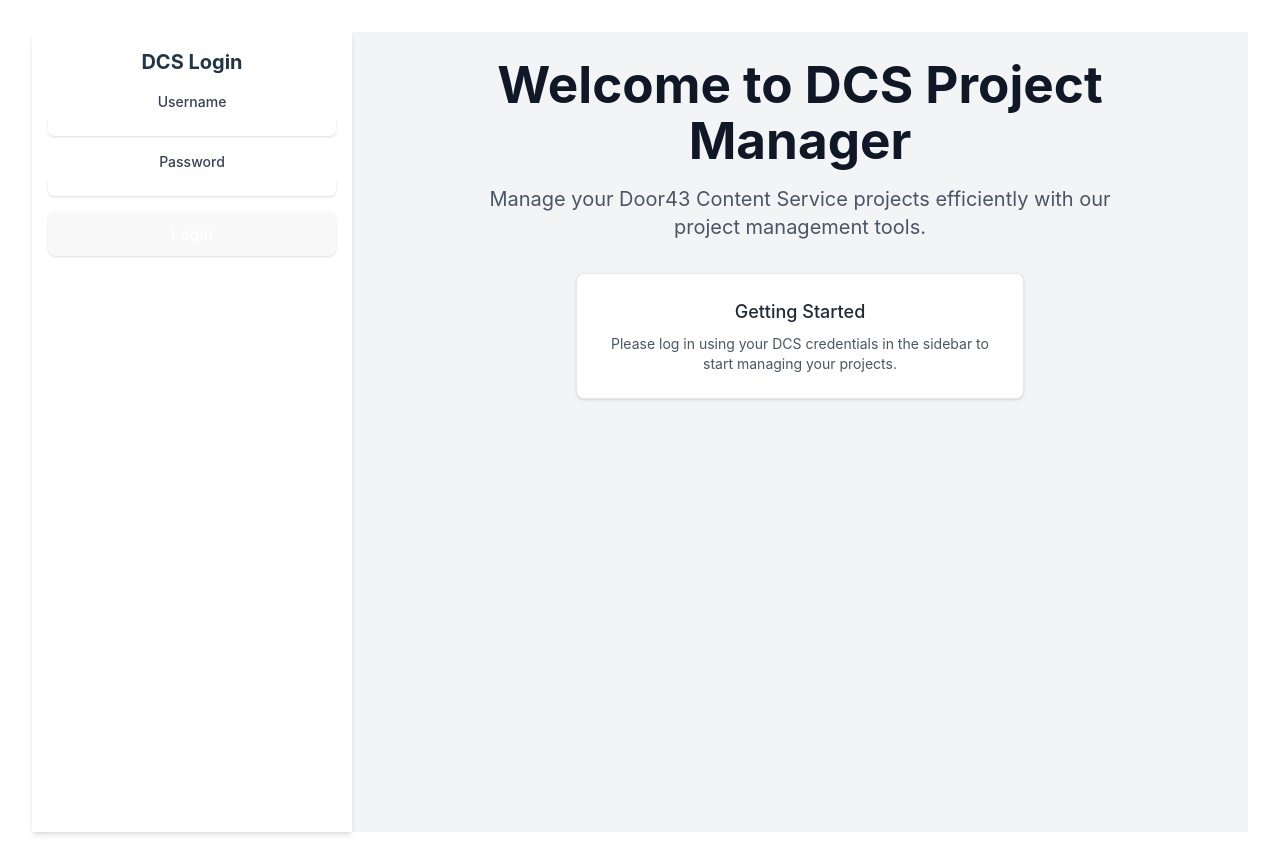
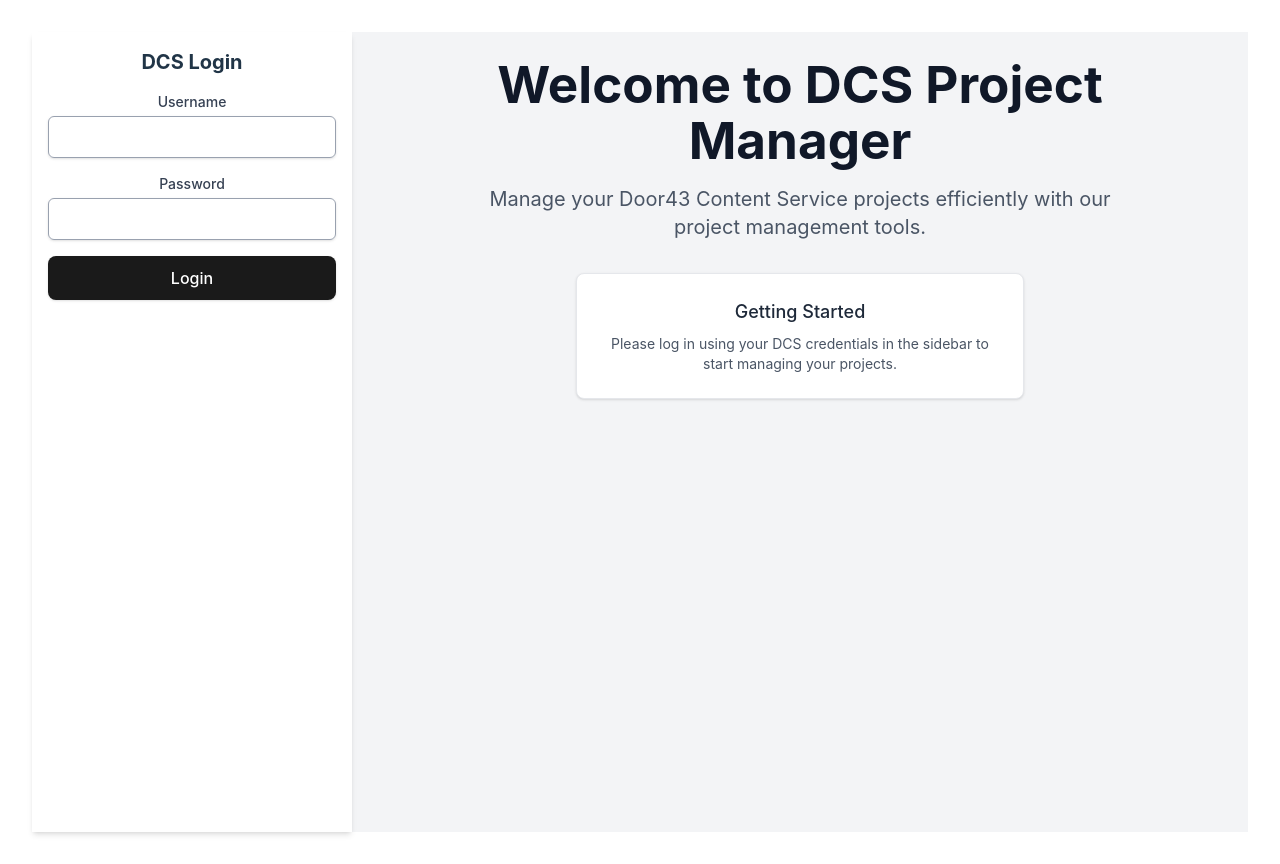
Before and after one commit to abelpz/hackathon-dcs-project-management, a React (Vite) app: page / in a window 1280 px wide. Built offline with nearby package versions, Linux system fonts and the light colour scheme.

Commit message:
feat: remove fixed bg-color for buttons + add border to inputs

```diff
--- a/src/index.css
+++ b/src/index.css
@@ -64,7 +64,4 @@
   a:hover {
     color: #747bff;
   }
-  button {
-    background-color: #f9f9f9;
-  }
 }
--- a/src/project-manager-test/components/DCSLogin.tsx
+++ b/src/project-manager-test/components/DCSLogin.tsx
@@ -102,7 +102,7 @@
             id="username"
             value={username}
             onChange={(e) => setUsername(e.target.value)}
-            className="mt-1 block w-full rounded-md border-gray-300 shadow-sm focus:border-indigo-500 focus:ring-indigo-500 text-sm"
+            className="mt-1 block w-full rounded-md border-gray-400 border-1 shadow-sm focus:border-indigo-500 focus:ring-indigo-500 text-base py-2 px-3.5"
             required
           />
         </div>
@@ -115,7 +115,7 @@
             id="password"
             value={password}
             onChange={(e) => setPassword(e.target.value)}
-            className="mt-1 block w-full rounded-md border-gray-300 shadow-sm focus:border-indigo-500 focus:ring-indigo-500 text-sm"
+            className="mt-1 block w-full rounded-md border-gray-400 border-1 shadow-sm focus:border-indigo-500 focus:ring-indigo-500 text-base py-2 px-3.5"
             required
           />
         </div>
```
